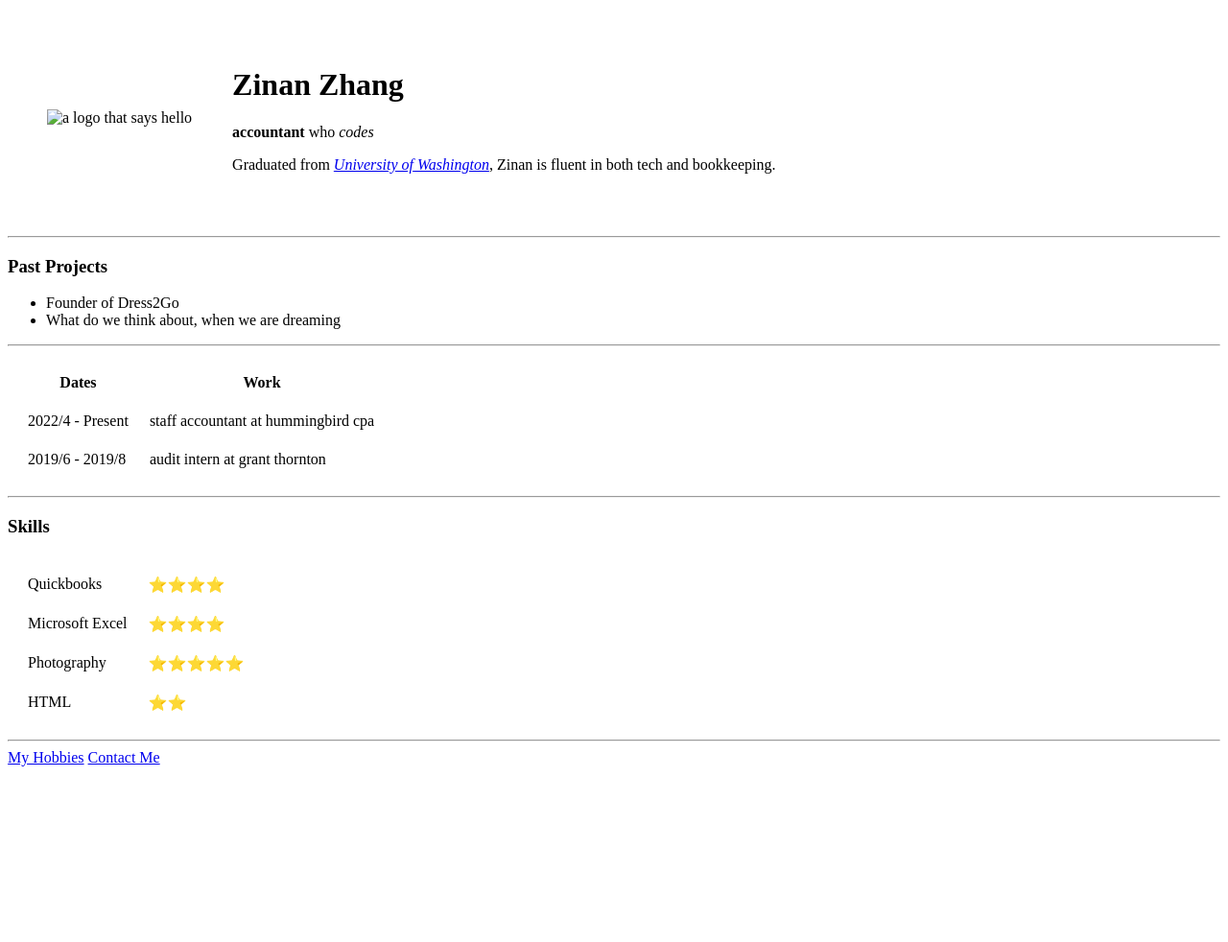
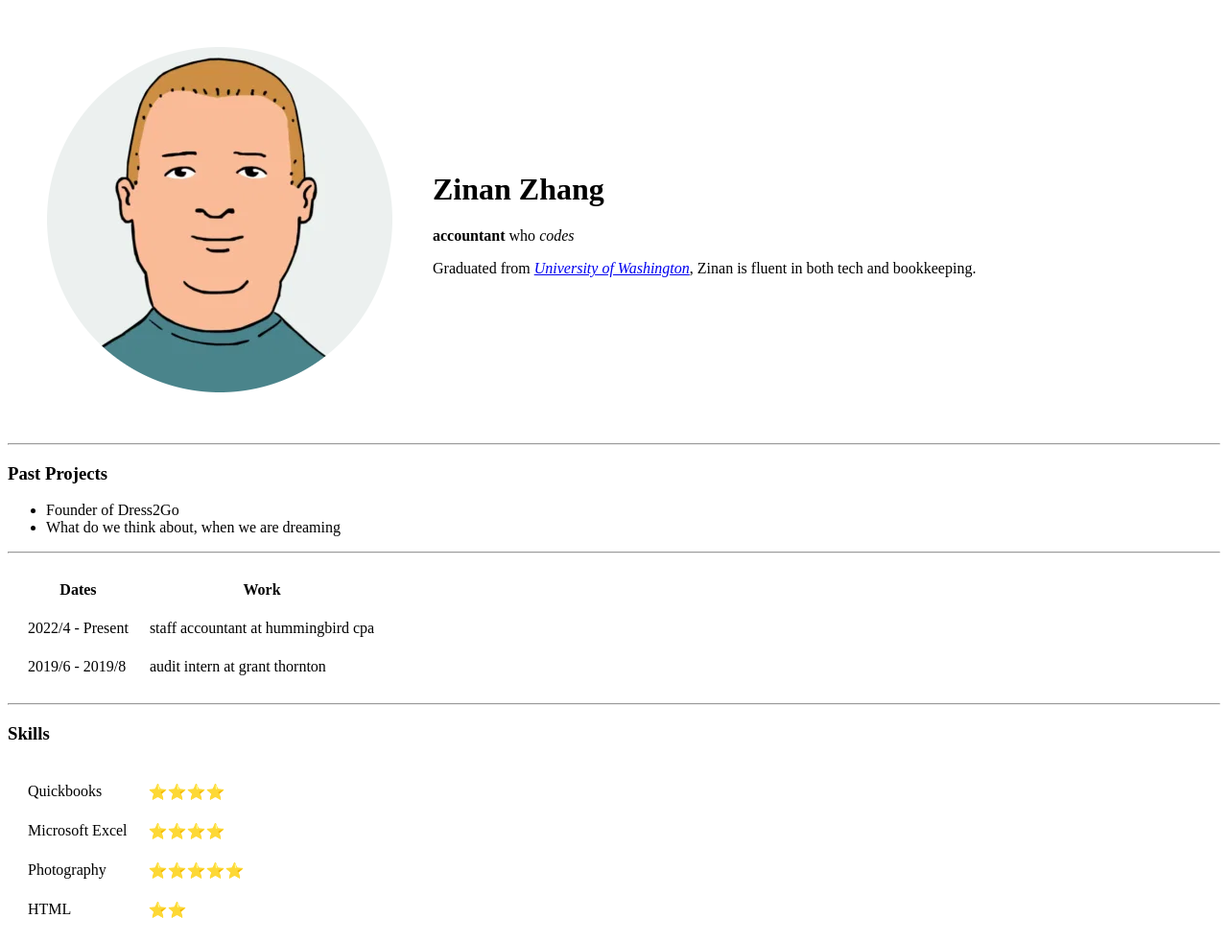
Before and after one commit to h1mynam3is/cv, a plain HTML site: page index.html in a window 1280 px wide. Shown: the top 982 px of the page at 96% size. Before the commit the page ends 807 px from the top, so only its background shows below. Drawn offline with Linux system fonts and the light colour scheme.

Commit message:
Update index.html

```diff
--- a/index.html
+++ b/index.html
@@ -13,7 +13,7 @@
  <body>
    <table cellspacing="40">
      <tr>
-       <td> <img src="images/bobby.png" alt="a logo that says hello">
+       <td> <img src="bobby.png" alt="a logo that says hello">
        </td>
        <td>
          <h1>Zinan Zhang</h1>
```
